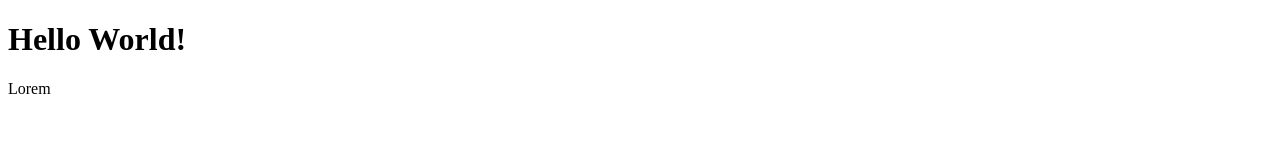
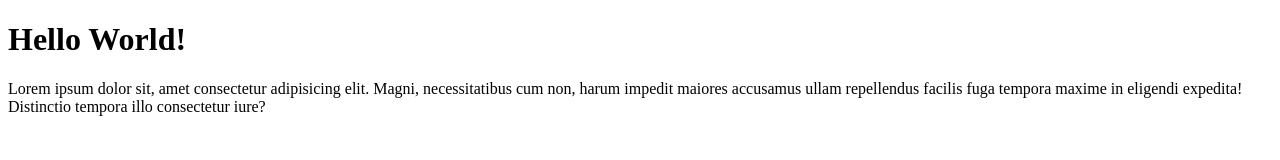
Before and after one commit to WikelBimaLeonardo/RemoteStudy, a plain HTML site: page index.html in a window 1280 px wide. Drawn offline with Linux system fonts and the light colour scheme.

Commit message:
Menambahkan paragraph Lorem

```diff
--- a/index.html
+++ b/index.html
@@ -8,6 +8,6 @@
 </head>
 <body>
     <h1>Hello World!</h1>
-    <p>Lorem</p>
+    <p>Lorem ipsum dolor sit, amet consectetur adipisicing elit. Magni, necessitatibus cum non, harum impedit maiores accusamus ullam repellendus facilis fuga tempora maxime in eligendi expedita! Distinctio tempora illo consectetur iure?</p>
 </body>
 </html>
```
